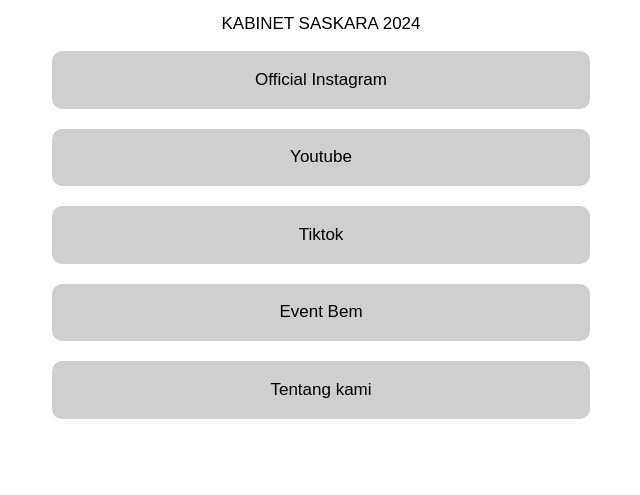
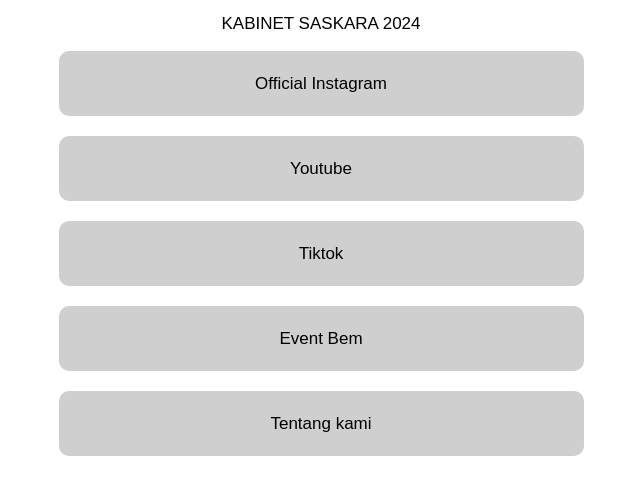
Before and after one commit to Fushigoro2/BemStikep1, a plain HTML site: page index.html in a window 1280 px wide. Shown: the part 221-716 px from the top of the page, without its empty margins (319-959 px from the left). Drawn offline with Linux system fonts and the light colour scheme.

Commit message:
Update stylemain.css

```diff
--- a/stylemain.css
+++ b/stylemain.css
@@ -29,7 +29,10 @@ a {
     min-width: 300px;
     max-width: 500px;
     background-color: rgb(207, 207, 207);
-    padding: 1.5%;
+    padding-left: 1%;
+    padding-right: 1%;
+    padding-top: 1.8%;
+    padding-bottom: 1.8%;
     border-radius: 10px;
     text-decoration: none;
 }
```
